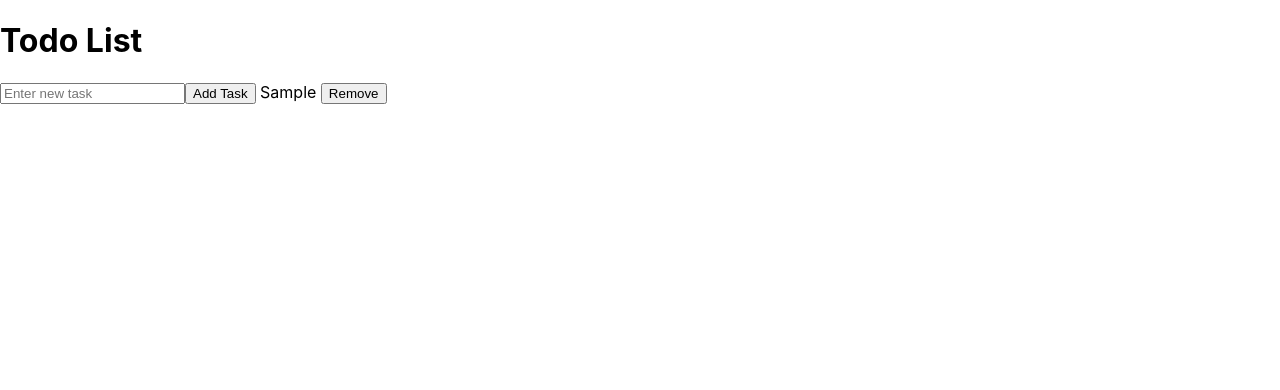
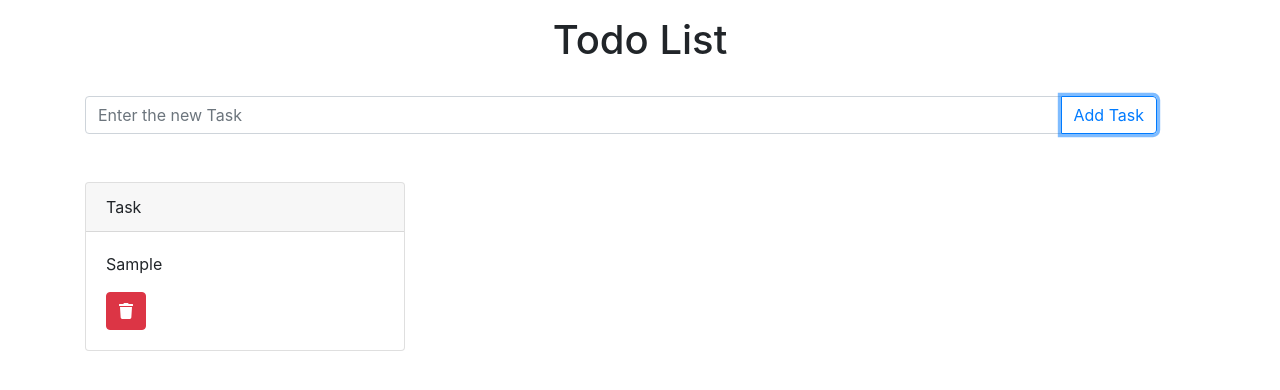
Before and after one commit to LyovPapoyan/React-Demo-App, a React (Create React App) app: page / in a window 1280 px wide. Both pictures are taken after typing "Sample" into the empty fields and a click on the button "Add Task". Shown: the top 390 px of the page. Built offline with nearby package versions, Linux system fonts and the light colour scheme.

Commit message:
divided by component

```diff
--- a/package.json
+++ b/package.json
@@ -3,10 +3,15 @@
   "version": "0.1.0",
   "private": true,
   "dependencies": {
+    "@fortawesome/fontawesome-svg-core": "^1.2.30",
+    "@fortawesome/free-solid-svg-icons": "^5.14.0",
+    "@fortawesome/react-fontawesome": "^0.1.11",
     "@testing-library/jest-dom": "^4.2.4",
     "@testing-library/react": "^9.5.0",
     "@testing-library/user-event": "^7.2.1",
+    "bootstrap": "^4.5.2",
     "react": "^16.13.1",
+    "react-bootstrap": "^1.3.0",
     "react-dom": "^16.13.1",
     "react-scripts": "3.4.3"
   },
--- a/src/App.js
+++ b/src/App.js
@@ -1,15 +1,19 @@
 import React from 'react';
 import './App.css';
+import 'bootstrap/dist/css/bootstrap.min.css';
+import {Container} from 'react-bootstrap';
 
-import Header from './components/Header';
-import ToDo from './components/ToDo'
+import Header from './components/Header/Header';
+import ToDo from './components/Todo/ToDo';
+
+
 
 function App() {
   return (
-    <div>
+    <Container>
       <Header />
       <ToDo />
-    </div>
+    </Container>
   );
 }
 
--- a/src/components/Header.js
+++ b/src/components/Header/Header.js
@@ -1,7 +1,8 @@
 import React from 'react';
+import './Header.module.css'
 
 const  Header = () => {
-    return <h1>Todo List</h1>;
+    return <h1 className="mt-3">Todo List</h1>;
 }
 
 export default Header
--- /dev/null
+++ b/src/components/Header/Header.module.css
@@ -0,0 +1,3 @@
+h1 {
+    text-align: center;
+}
--- /dev/null
+++ b/src/components/Input/Input.js
@@ -0,0 +1,60 @@
+import React from 'react';
+import { InputGroup, Button , FormControl } from 'react-bootstrap';
+
+export default class Input extends React.Component {
+
+    state = {
+        inpValue: ''
+    };
+
+
+    handleChange = (event) => {
+        this.setState({
+            inpValue : event.target.value
+        });
+    };
+
+    handleKeydown = (event) => {
+
+        if(!this.state.inpValue) {
+            return
+        };
+
+        if(event.key === 'Enter') {
+            this.props.onAdd(this.state.inpValue);
+            this.setState({
+                inpValue : ''
+            });
+        };
+    };
+
+    sendInputValue = () => {
+
+        if(!this.state.inpValue) {
+            return
+        };
+
+        this.props.onAdd(this.state.inpValue);
+        this.setState({
+            inpValue: ''
+        });
+    }
+
+
+    render() {
+
+        return (
+            <InputGroup className="mb-5 mt-4" style={{width: '67rem'}}>
+                <FormControl
+                    value={this.state.inpValue}
+                    onChange={this.handleChange}
+                    onKeyDown={this.handleKeydown}
+                    placeholder="Enter the new Task"
+                />
+                <InputGroup.Append>
+                    <Button variant="outline-primary" onClick={this.sendInputValue}>Add Task</Button>
+                </InputGroup.Append>
+            </InputGroup>
+        );
+    }
+}
--- /dev/null
+++ b/src/components/Task/Task.js
@@ -0,0 +1,22 @@
+import React from 'react';
+
+import { Button, Card } from 'react-bootstrap';
+import {FontAwesomeIcon} from '@fortawesome/react-fontawesome';
+import {faTrash} from '@fortawesome/free-solid-svg-icons';
+
+export default function(props) {
+
+    return (
+        <Card className="mb-5"  style={{width: '20rem'}}>
+            <Card.Header>Task</Card.Header>
+            <Card.Body>
+                <Card.Text>
+                    {props.data.text}
+                </Card.Text>
+                <Button variant="danger" onClick={ props.removeTask(props.data.id)}>
+                    <FontAwesomeIcon icon={faTrash}/>
+                </Button>
+        </Card.Body>
+    </Card>
+    )
+}
--- a/src/components/ToDo.js
+++ /dev/null
@@ -1,61 +0,0 @@
-import React from 'react';
-import idGenerator from './Helpers/Helper'
-
-
-export default class Todo extends React.Component {
-
-
-    state = {
-        inpValue: '',
-        tasks: []
-    };
-
-
-    handleChange = (event) => {
-        this.setState({
-            inpValue : event.target.value
-        });
-    }
-
-    task = () => {
-         let tasks = [...this.state.tasks];
-         let task = {
-             id :idGenerator(),
-             text: this.state.inpValue
-         }
-         tasks.unshift(task);
-         this.setState({
-            inpValue: '',
-            tasks: tasks
-        });
-
-    }
-
-    deleted = id => {
-       let newArr =  this.state.tasks.filter((item) => id !== item.id);
-       this.setState({
-             tasks: newArr
-         });
-    }
-
-    render() {
-        return (
-            <>
-            <input
-                type="text"
-                placeholder="Enter new task" value={this.state.inpValue}
-                onChange = {this.handleChange}
-              />
-              <button onClick={this.task}>Add Task</button>
-                {
-                  this.state.tasks.map((item ) => <>
-                   <span key = {item.id }> { item.text } </span>
-                   <button onClick={() => this.deleted(item.id)}>Remove</button>
-                    </>
-                  )
-                }
-
-            </>
-        )
-    }
-}
--- /dev/null
+++ b/src/components/Todo/ToDo.js
@@ -0,0 +1,70 @@
+import React from 'react';
+import idGenerator from '../Helpers/Helper';
+
+import { Row, Col } from 'react-bootstrap';
+
+import Input from '../Input/Input';
+import Task from '../Task/Task';
+
+
+export default class Todo extends React.Component {
+
+
+    state = {
+        tasks: []
+    };
+
+
+    addTask = (inpValue) => {
+
+         let tasks = [...this.state.tasks];
+         let task = {
+             id :idGenerator(),
+             text: inpValue
+         }
+         tasks.unshift(task);
+
+         this.setState({
+            inpValue: '',
+            tasks: tasks
+        });
+    }
+
+    deleted = id => {
+        return () => {
+            let newArr =  this.state.tasks.filter((item) => id !== item.id);
+             this.setState({
+              tasks: newArr
+         });
+       }
+    }
+
+    render() {
+
+      let taskCards = this.state.tasks
+      .map((item) =>
+        <Col key={item.id}>
+           <Task
+           data = {item}
+            removeTask={this.deleted}
+           />
+       </Col>
+      );
+
+        return (
+             <>
+                <Row>
+                    <Col>
+                        <Input onAdd={this.addTask}/>
+                    </Col>
+                </Row>
+
+                <Row>
+                    {
+                        taskCards
+                    }
+                </Row>
+            </>
+        )
+    }
+}
```
Also changed, not shown: src/components/Input/Input.module.css (added), src/components/Task/Task.module.css (added), src/components/Todo/Todo.module.css (added), 1 other file (tests, documents, lock files or other folders).
